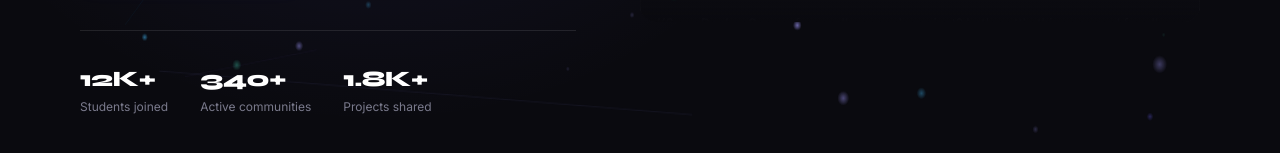
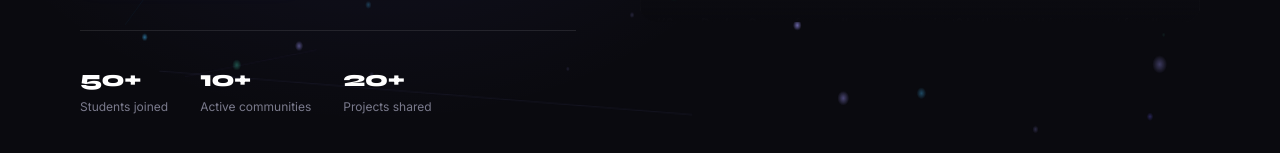
Before and after one commit to Chandan1525/StudyOrbit, a Next.js app: page / in a window 1280 px wide. Shown: the part 763-916 px from the top of the page. Built offline with nearby package versions, Linux system fonts and the light colour scheme.

Commit message:
feat: updated typography and landing page components

```diff
--- a/components/HeroSection.tsx
+++ b/components/HeroSection.tsx
@@ -319,9 +319,9 @@ export default function HeroSection() {
             {/* Stats */}
             <div className="flex gap-8 pt-8 border-t border-white/10">
               {[
-                { val: "12K+", lbl: "Students joined" },
-                { val: "340+", lbl: "Active communities" },
-                { val: "1.8K+", lbl: "Projects shared" },
+                { val: "50+", lbl: "Students joined" },
+                { val: "10+", lbl: "Active communities" },
+                { val: "20+", lbl: "Projects shared" },
               ].map(({ val, lbl }) => (
                 <div key={lbl}>
                   {/* font-display = Syne for brand numbers */}
```
